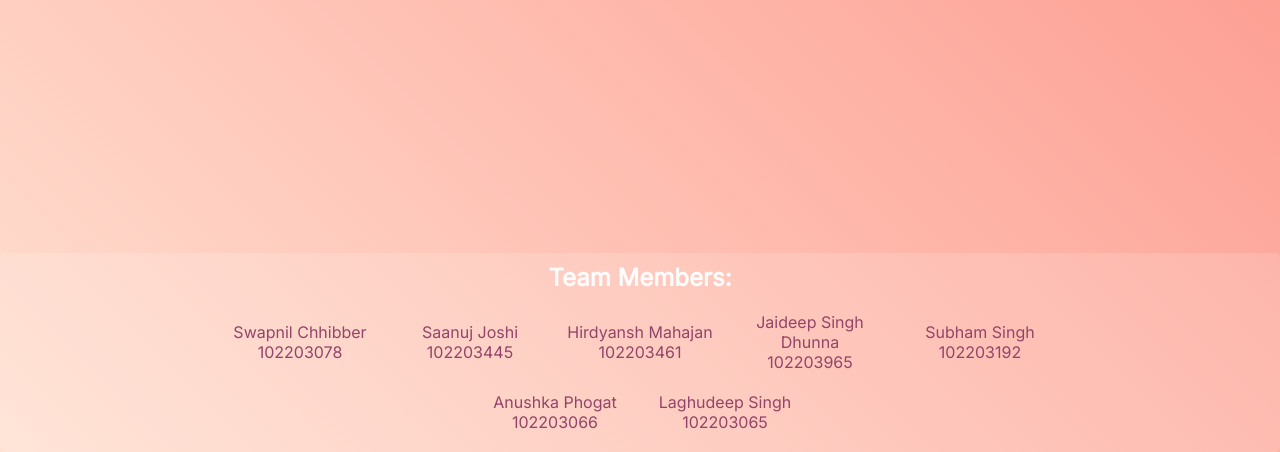
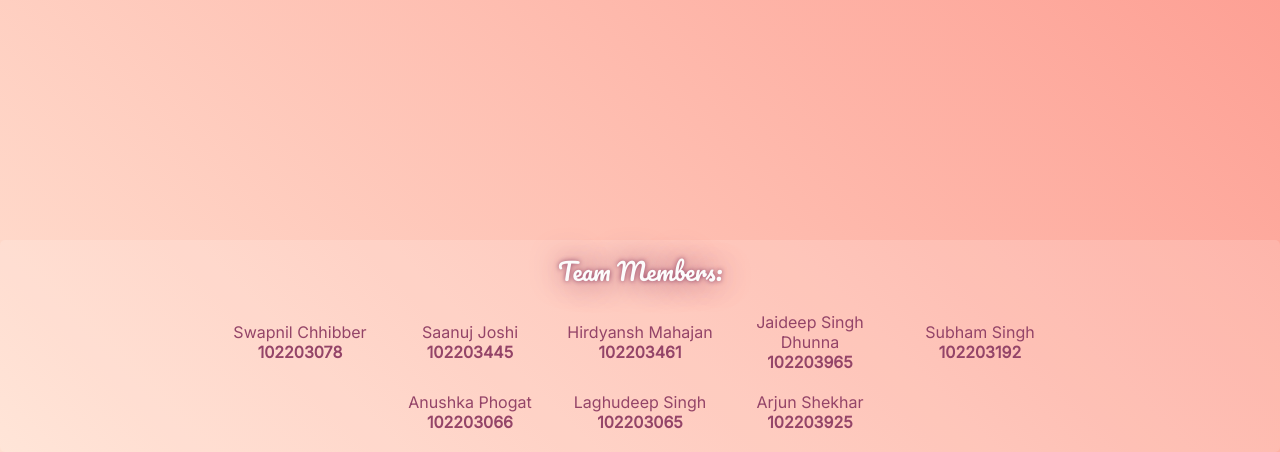
Before and after one commit to swapnil6504/Cartoonify, a Flask app: page / in a window 1280 px wide. Shown: the part 348-800 px from the top of the page. Run offline with Flask 2, Linux system fonts and the light colour scheme.

Commit message:
bold roll no

```diff
--- a/templates/index.html
+++ b/templates/index.html
@@ -49,9 +49,12 @@
         }
 
         h2 {
+            font-family: 'Pacifico', cursive;
             margin-top: 10px;
             margin-bottom: 10px;
             color: #fcfcfc;
+            font-weight: lighter;
+            text-shadow: 0px 0px 30px #944468, 0 0 5px #944468;
         }
 
         img.cartoon-image {
@@ -188,13 +191,14 @@ input[type="file"]::file-selector-button:active {
     <div class="team-info">
         <h2>Team Members:</h2>
         <div class="teamflex">
-        <p class="team-member">Swapnil Chhibber<br>102203078</p>
-        <p class="team-member">Saanuj Joshi<br>102203445</p>
-        <p class="team-member">Hirdyansh Mahajan<br>102203461</p>
-        <p class="team-member">Jaideep Singh Dhunna<br>102203965</p>
-        <p class="team-member">Subham Singh<br>102203192</p>
-        <p class="team-member">Anushka Phogat<br>102203066</p>
-        <p class="team-member">Laghudeep Singh<br>102203065</p>
+        <p class="team-member">Swapnil Chhibber<br><b>102203078</b></p>
+        <p class="team-member">Saanuj Joshi<br><b>102203445</b></p>
+        <p class="team-member">Hirdyansh Mahajan<br><b>102203461</b></p>
+        <p class="team-member">Jaideep Singh Dhunna<br><b>102203965</b></p>
+        <p class="team-member">Subham Singh<br><b>102203192</b></p>
+        <p class="team-member">Anushka Phogat<br><b>102203066</b></p>
+        <p class="team-member">Laghudeep Singh<br><b>102203065</b></p>
+        <p class="team-member">Arjun Shekhar<br><b>102203925</b></p>
         </div>
     </div>
 </body>
```
